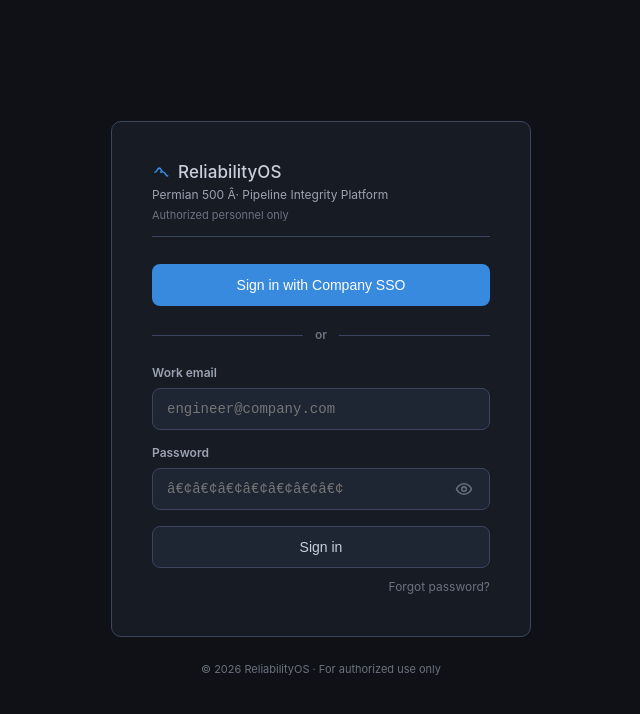
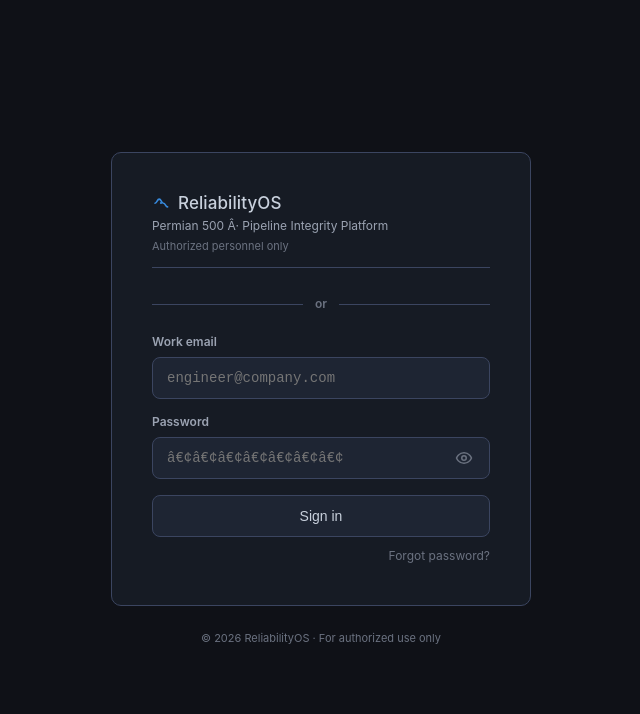
Before and after one commit to username635-gif/Predictive-Maintenance-Software, a React (Vite) app in the folder frontend/: page /login in a window 1280 px wide. Shown: the top 714 px of the page, without its empty margins (319-959 px from the left). Built offline with nearby package versions, Linux system fonts and the light colour scheme.

Commit message:
security: remove fake SSO bypass button and unused RosUser import

```diff
--- a/frontend/src/screens/SignInPage/SignInPage.tsx
+++ b/frontend/src/screens/SignInPage/SignInPage.tsx
@@ -1,6 +1,6 @@
 import React, { useMemo, useState } from "react";
 import { useNavigate } from "react-router-dom";
-import { setRosSession, RosUser } from "../../auth/rosSession";
+import { setRosSession } from "../../auth/rosSession";
 import { apiBaseUrl } from "../../utils/apiBase";
 import { AlertTriangle, Eye, EyeOff } from "lucide-react";
 
@@ -45,33 +45,6 @@ export const SignInPage: React.FC = () => {
       boxShadow: "none",
     } as const;
   }, []);
-
-  // FAKE SSO â€” no real SSO integration exists. This button skips the backend
-  // entirely and fabricates a session so the UI keeps working tonight.
-  // Deliberately left in per a working decision on 2026-08-11 to repurpose
-  // it later rather than remove it now. DO NOT deploy or demo this to
-  // anyone but the developer while this bypass is in place â€” it grants
-  // "engineer" access to anyone who clicks it, no credentials required.
-  const onFakeSsoClick = () => {
-    console.warn(
-      "[SignInPage] FAKE SSO login used â€” this bypasses real auth entirely and is not safe for deploy/demo."
-    );
-    const fakeUser: RosUser = {
-      id: "demo-sso-user",
-      email: "demo@company.com",
-      name: "Demo Engineer",
-      role: "technician",
-    };
-    // exp far in the future so the client-side expiry check in rosSession
-    // doesn't immediately clear this fake session.
-    const fakeToken =
-      "fake." +
-      btoa(JSON.stringify({ exp: Math.floor(Date.now() / 1000) + 12 * 60 * 60 })) +
-      ".fake";
-    setRosSession({ token: fakeToken, user: fakeUser });
-    navigate("/map", { replace: true });
-  };
-
   const onSubmitEmailPassword = async (e: React.FormEvent) => {
     e.preventDefault();
     if (submitting) return;
@@ -313,37 +286,6 @@ export const SignInPage: React.FC = () => {
             <div style={styles.headerDivider} />
           </div>
 
-          {/* FAKE SSO â€” see onFakeSsoClick comment above. Not real auth. */}
-          <button
-            type="button"
-            style={{
-              width: "100%",
-              height: 42,
-              background: "#378ADD",
-              color: "#FFFFFF",
-              fontSize: 14,
-              fontWeight: 500,
-              border: "none",
-              borderRadius: 8,
-              cursor: "pointer",
-              display: "flex",
-              alignItems: "center",
-              justifyContent: "center",
-              gap: 10,
-              transition: "background 0.15s",
-            }}
-            onMouseEnter={(e) => {
-              (e.currentTarget as HTMLButtonElement).style.background = "#2E74BB";
-            }}
-            onMouseLeave={(e) => {
-              (e.currentTarget as HTMLButtonElement).style.background = "#378ADD";
-            }}
-            aria-label="Sign in with Company SSO (demo bypass â€” not real SSO)"
-            onClick={onFakeSsoClick}
-          >
-            Sign in with Company SSO
-          </button>
-
           <div style={styles.dividerWrap}>
             <div style={styles.dividerLine} />
             <div style={styles.dividerText}>or</div>
```
